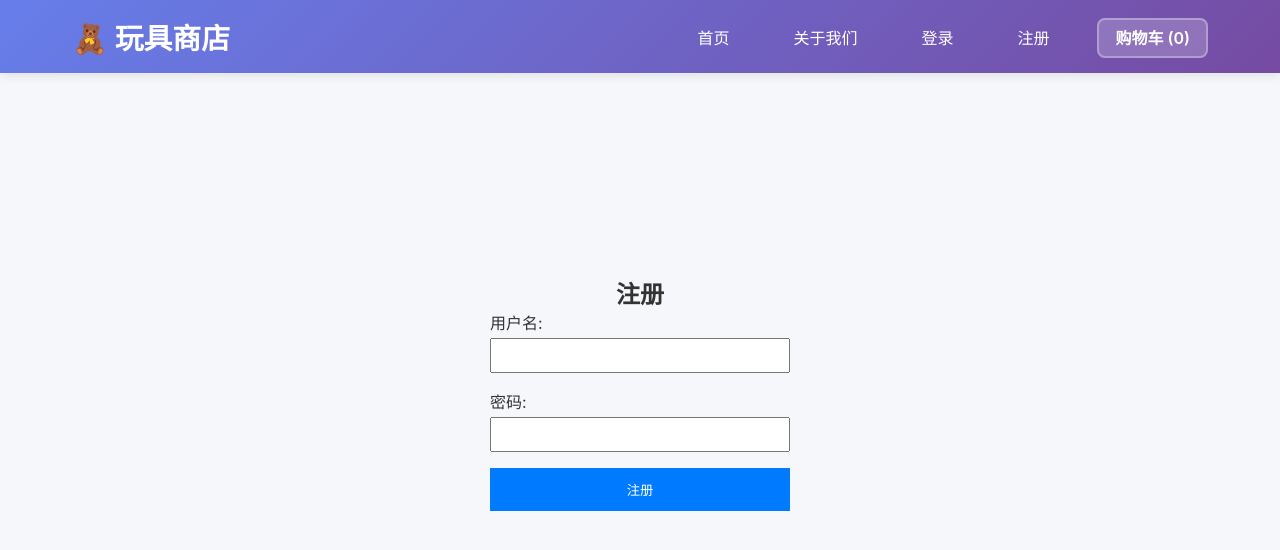
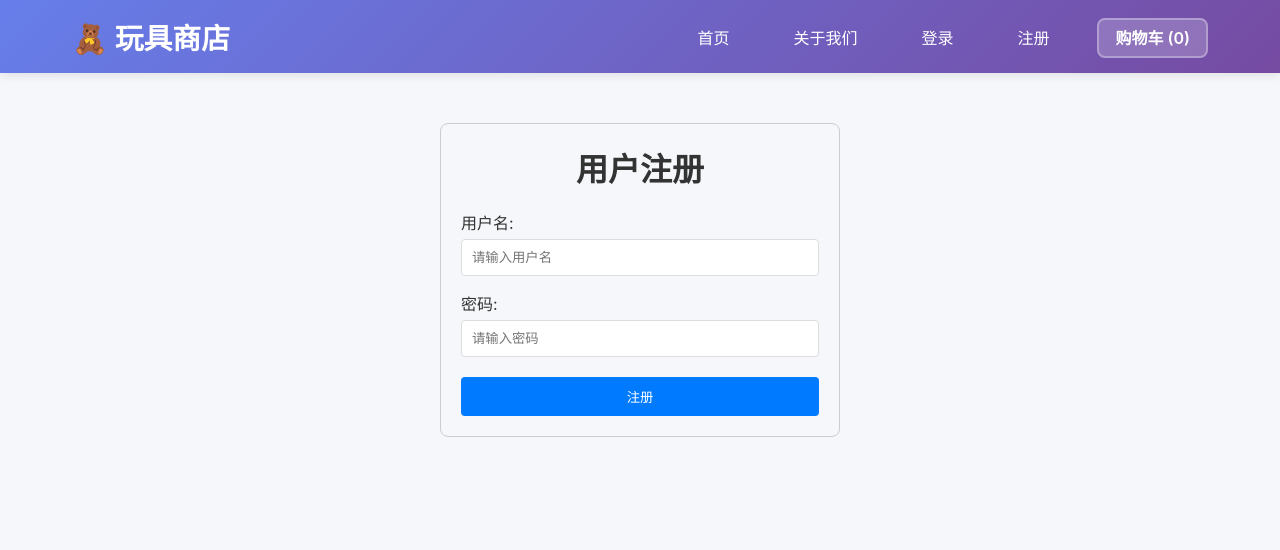
Before and after one commit to jacwu/toy-store, a Next.js app in the folder frontend/: page /register in a window 1280 px wide. Shown: the top 550 px of the page. Built offline with nearby package versions, Linux system fonts and the light colour scheme; no server answers.

Commit message:
Align register page styling with login page - same size and position
Co-authored-by: jacwu <16080993+jacwu@users.noreply.github.com>

```diff
--- a/frontend/src/app/register/page.tsx
+++ b/frontend/src/app/register/page.tsx
@@ -49,37 +49,41 @@ export default function RegisterPage() {
   };
 
   return (
-    <div style={{ display: 'flex', flexDirection: 'column', alignItems: 'center', justifyContent: 'center', minHeight: '80vh' }}>
-      <h2>注册</h2>
-      <form onSubmit={handleSubmit} style={{ display: 'flex', flexDirection: 'column', width: '300px', gap: '1rem' }}>
-        <div>
-          <label htmlFor="username">用户名:</label>
+    <div style={{ maxWidth: '400px', margin: '50px auto', padding: '20px', border: '1px solid #ccc', borderRadius: '8px' }}>
+      <h1 style={{ textAlign: 'center', marginBottom: '20px' }}>用户注册</h1>
+      <form onSubmit={handleSubmit}>
+        <div style={{ marginBottom: '15px' }}>
+          <label htmlFor="username" style={{ display: 'block', marginBottom: '5px' }}>用户名:</label>
           <input
+            id="username"
             type="text"
-            id="username"
             value={username}
             onChange={(e) => setUsername(e.target.value)}
+            placeholder="请输入用户名"
             required
-            style={{ width: '100%', padding: '0.5rem', marginTop: '0.25rem' }}
+            disabled={isLoading}
+            style={{ width: '100%', padding: '10px', borderRadius: '4px', border: '1px solid #ddd' }}
           />
         </div>
-        <div>
-          <label htmlFor="password">密码:</label>
+        <div style={{ marginBottom: '20px' }}>
+          <label htmlFor="password" style={{ display: 'block', marginBottom: '5px' }}>密码:</label>
           <input
+            id="password"
             type="password"
-            id="password"
             value={password}
             onChange={(e) => setPassword(e.target.value)}
+            placeholder="请输入密码"
             required
-            style={{ width: '100%', padding: '0.5rem', marginTop: '0.25rem' }}
+            disabled={isLoading}
+            style={{ width: '100%', padding: '10px', borderRadius: '4px', border: '1px solid #ddd' }}
           />
         </div>
-        {error && <p style={{ color: 'red', textAlign: 'center' }}>{error}</p>}
-        {successMessage && <p style={{ color: 'green', textAlign: 'center' }}>{successMessage}</p>}
+        {error && <p style={{ color: 'red', textAlign: 'center', marginBottom: '15px' }}>{error}</p>}
+        {successMessage && <p style={{ color: 'green', textAlign: 'center', marginBottom: '15px' }}>{successMessage}</p>}
         <button
           type="submit"
           disabled={isLoading}
-          style={{ padding: '0.75rem', backgroundColor: isLoading ? '#ccc' : '#007bff', color: 'white', border: 'none', cursor: 'pointer' }}
+          style={{ width: '100%', padding: '10px 15px', backgroundColor: isLoading ? '#ccc' : '#007bff', color: 'white', border: 'none', borderRadius: '4px', cursor: 'pointer' }}
         >
           {isLoading ? '注册中...' : '注册'}
         </button>
```
